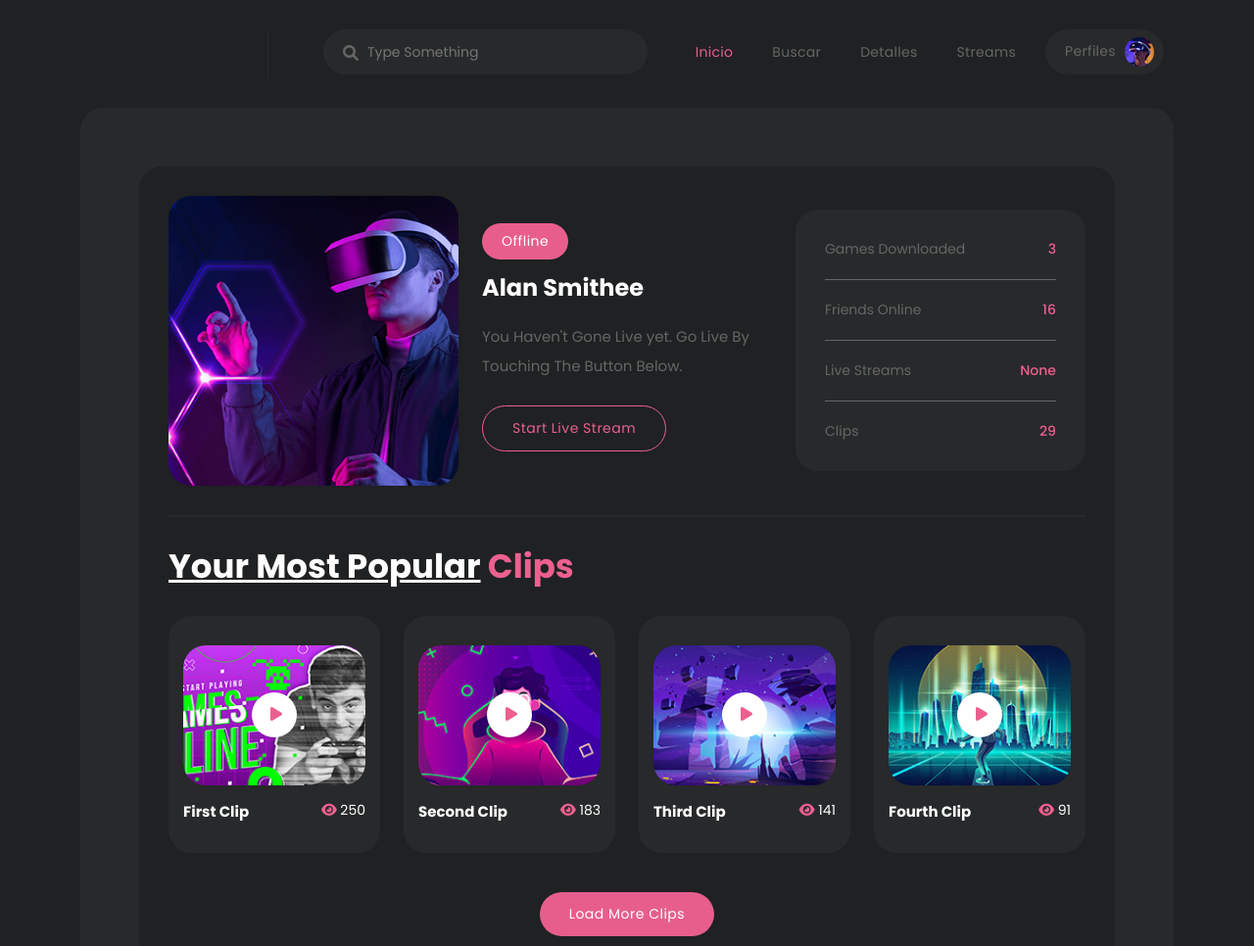
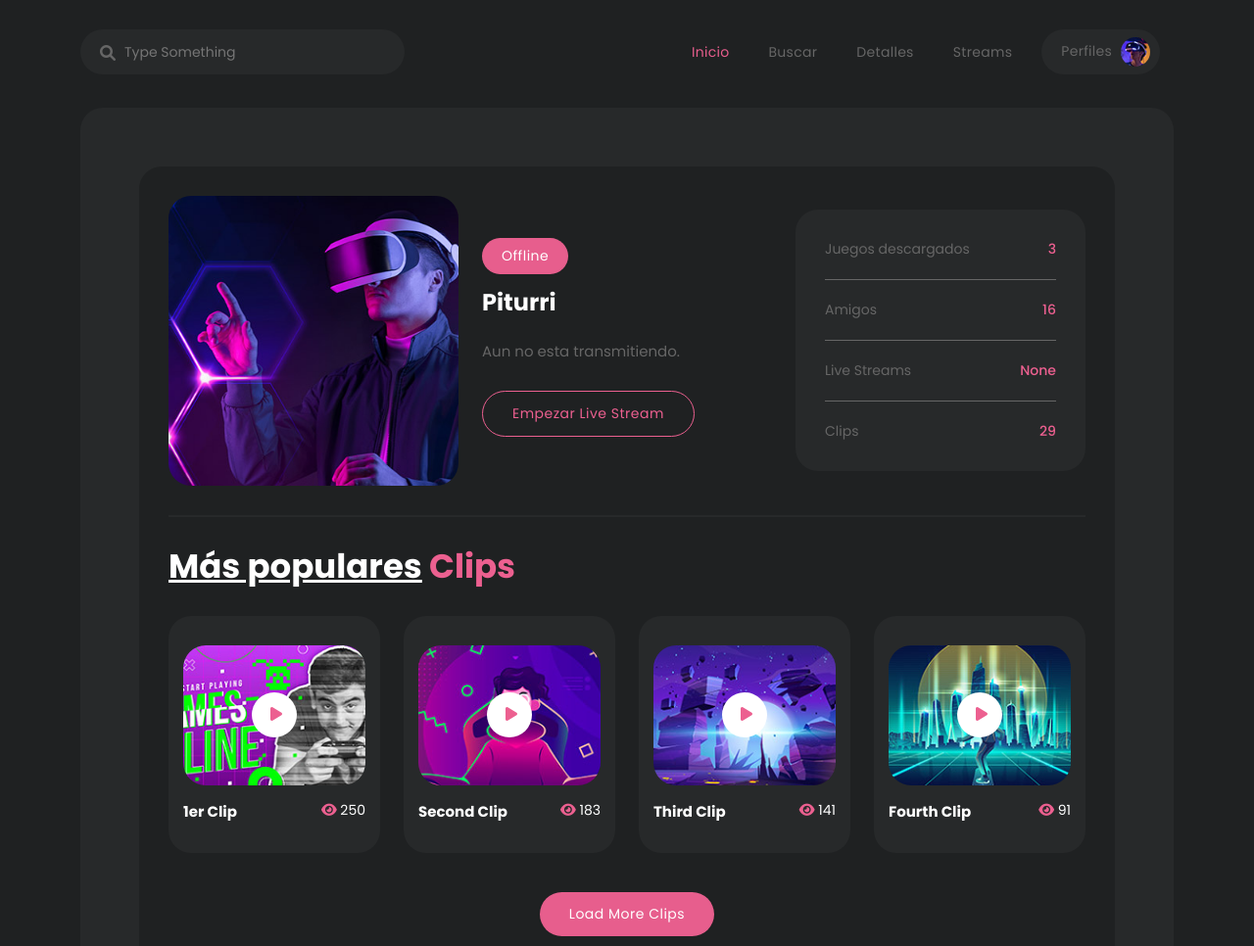
Before and after one commit to Catalitium/XeltucuGaming, a plain HTML site: page profile.html in a window 1280 px wide. Shown: the top 966 px of the page at 98% size. Drawn offline with nearby package versions, Linux system fonts and the light colour scheme.

Commit message:
pitturis feedback

```diff
--- a/profile.html
+++ b/profile.html
@@ -51,9 +51,9 @@ https://templatemo.com/tm-579-cyborg-gaming
             <div class="col-12">
                 <nav class="main-nav">
                     <!-- ***** Logo Start ***** -->
-                    <a href="index.html" class="logo">
+                    <!-- <a href="index.html" class="logo">
                         <img src="assets/images/logo.png" alt="">
-                    </a>
+                    </a> -->
                     <!-- ***** Logo End ***** -->
                     <!-- ***** Search End ***** -->
                     <div class="search-input">
@@ -98,17 +98,17 @@ https://templatemo.com/tm-579-cyborg-gaming
                   <div class="col-lg-4 align-self-center">
                     <div class="main-info header-text">
                       <span>Offline</span>
-                      <h4>Alan Smithee</h4>
-                      <p>You Haven't Gone Live yet. Go Live By Touching The Button Below.</p>
+                      <h4>Piturri</h4>
+                      <p>Aun no esta transmitiendo.</p>
                       <div class="main-border-button">
-                        <a href="#">Start Live Stream</a>
+                        <a href="#">Empezar Live Stream</a>
                       </div>
                     </div>
                   </div>
                   <div class="col-lg-4 align-self-center">
                     <ul>
-                      <li>Games Downloaded <span>3</span></li>
-                      <li>Friends Online <span>16</span></li>
+                      <li>Juegos descargados <span>3</span></li>
+                      <li>Amigos  <span>16</span></li>
                       <li>Live Streams <span>None</span></li>
                       <li>Clips <span>29</span></li>
                     </ul>
@@ -120,7 +120,7 @@ https://templatemo.com/tm-579-cyborg-gaming
                       <div class="row">
                         <div class="col-lg-12">
                           <div class="heading-section">
-                            <h4><em>Your Most Popular</em> Clips</h4>
+                            <h4><em>Más populares</em> Clips</h4>
                           </div>
                         </div>
                         <div class="col-lg-3 col-sm-6">
@@ -130,7 +130,7 @@ https://templatemo.com/tm-579-cyborg-gaming
                               <a href="https://www.youtube.com/watch?v=r1b03uKWk_M" target="_blank"><i class="fa fa-play"></i></a>
                             </div>
                             <div class="down-content">
-                              <h4>First Clip</h4>
+                              <h4>1er Clip</h4>
                               <span><i class="fa fa-eye"></i> 250</span>
                             </div>
                           </div>
@@ -205,7 +205,7 @@ https://templatemo.com/tm-579-cyborg-gaming
                 <ul>
                   <li><img src="assets/images/game-02.jpg" alt="" class="templatemo-item"></li>
                   <li><h4>Fortnite</h4><span>Sandbox</span></li>
-                  <li><h4>Date Added</h4><span>22/06/2036</span></li>
+                  <li><h4>Date Added</h4><span>22/06/2020</span></li>
                   <li><h4>Hours Played</h4><span>745 H 22 Mins</span></li>
                   <li><h4>Currently</h4><span>Downloaded</span></li>
                   <li><div class="main-border-button border-no-active"><a href="#">Donwloaded</a></div></li>
```
Also changed, not shown: browse.html (+4 -4 lines), details.html (+4 -4 lines), index.html (+5 -5 lines), streams.html (+6 -6 lines).
